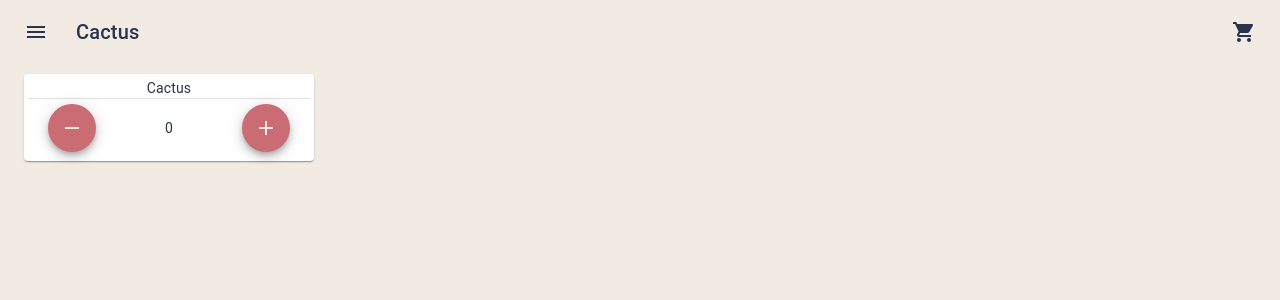
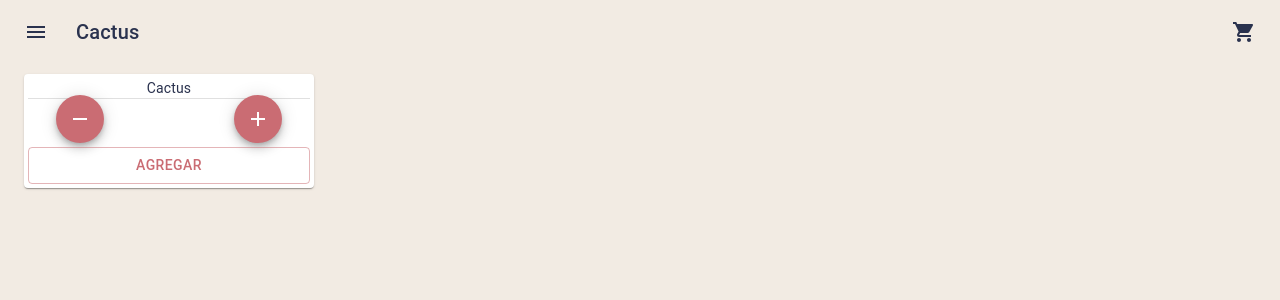
Before and after one commit to carlosandresalzate/cactus, a React (Create React App) app: page / in a window 1280 px wide. Shown: the top 300 px of the page. Built offline with nearby package versions, Linux system fonts and the light colour scheme.

Commit message:
agrego componente Button; remuevo componente MakeStyles; agrego parametros a ItemCount({initial, stock, addOn});remuevo stilos; agrego Componente Grid; agrego tag Button;

```diff
--- a/src/components/ItemCount.js
+++ b/src/components/ItemCount.js
@@ -1,44 +1,47 @@
 import React, { useState } from 'react';
-import { Fab, Grid,  makeStyles } from '@material-ui/core';
+import { Button, Fab, Grid } from '@material-ui/core';
 import AddIcon from '@material-ui/icons/Add';
 import RemoveIcon from '@material-ui/icons/Remove';
 
-const usesStyles = makeStyles((theme) => ({
-  root: {
-    display: 'flex',
-    flexDirection: 'row',
-    alignItems: 'center',
-    paddingTop: 5,
-    paddingBottom: 5
-  },
-   buttonColor: {
-     background: '#CA6C73',
-     color: '#f2ebe3',
-     '&:hover': {
-            background: '#E0777E'
+function ItemCount({ initial, stock, addOn }) {
+  const [count, setCount] = useState(initial);
+  return (
+    <Grid container spacing={1} direction='row' justify='space-around'>
+      <Fab
+        color='secondary'
+        size='medium'
+        // className={classes.buttonColor}
+        aria-label='remove'
+        onClick={() =>
+          count === initial ? setCount(count) : setCount(count - 1)
         }
-  },
- }));
-
-function ItemCount() {
-  const classes = usesStyles();
-
-  const [count, setCount] = useState(0);
-  console.log(count);
-  return (
-    <Grid container spacing={1} className={classes.root}>
-      <Grid item xs={4}>
-      <Fab size="medium" className={classes.buttonColor} aria-label='remove' onClick={() => (count === 0) ? setCount(0) : setCount(count - 1)}>
+      >
         <RemoveIcon />
       </Fab>
-      </Grid>
-      <Grid item xs={4}>
-        <p>{ count }</p>
-      </Grid>
-      <Grid item xs={4}>
-        <Fab size="medium" className={classes.buttonColor} aria-label='add' onClick={() => (count === 10) ? setCount(count) : setCount(count + 1)}>
-          <AddIcon />
-        </Fab>
+      <p>{count}</p>
+
+      <Fab
+        color='secondary'
+        size='medium'
+        // className={classes.buttonColor}
+        aria-label='add'
+        onClick={() =>
+          count !== stock && count < stock
+            ? setCount(count + 1)
+            : setCount(count)
+        }
+      >
+        <AddIcon />
+      </Fab>
+      <Grid item xs={12}>
+        <Button
+          variant='outlined'
+          color='secondary'
+          fullWidth={true}
+          onClick={() => console.log(`el numero de items es ${count}`)}
+        >
+          Agregar
+        </Button>
       </Grid>
     </Grid>
   );
```
